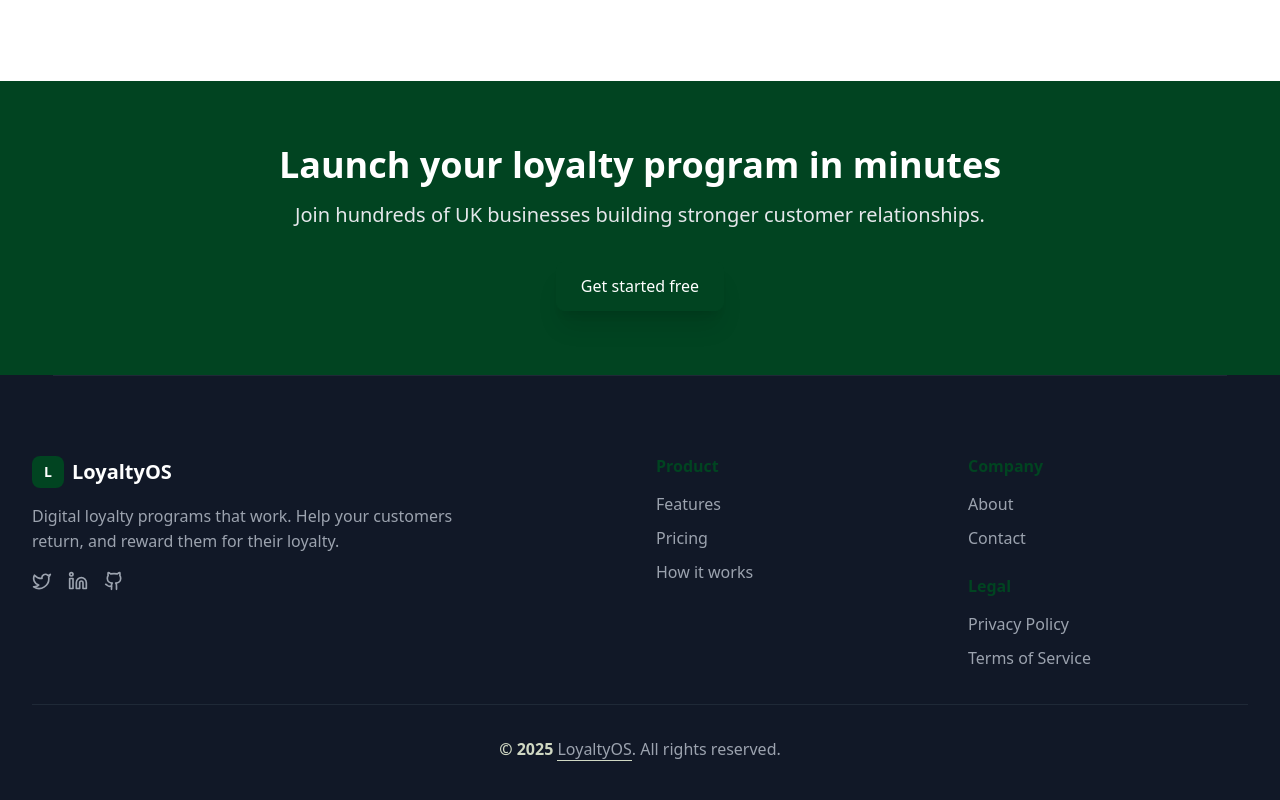
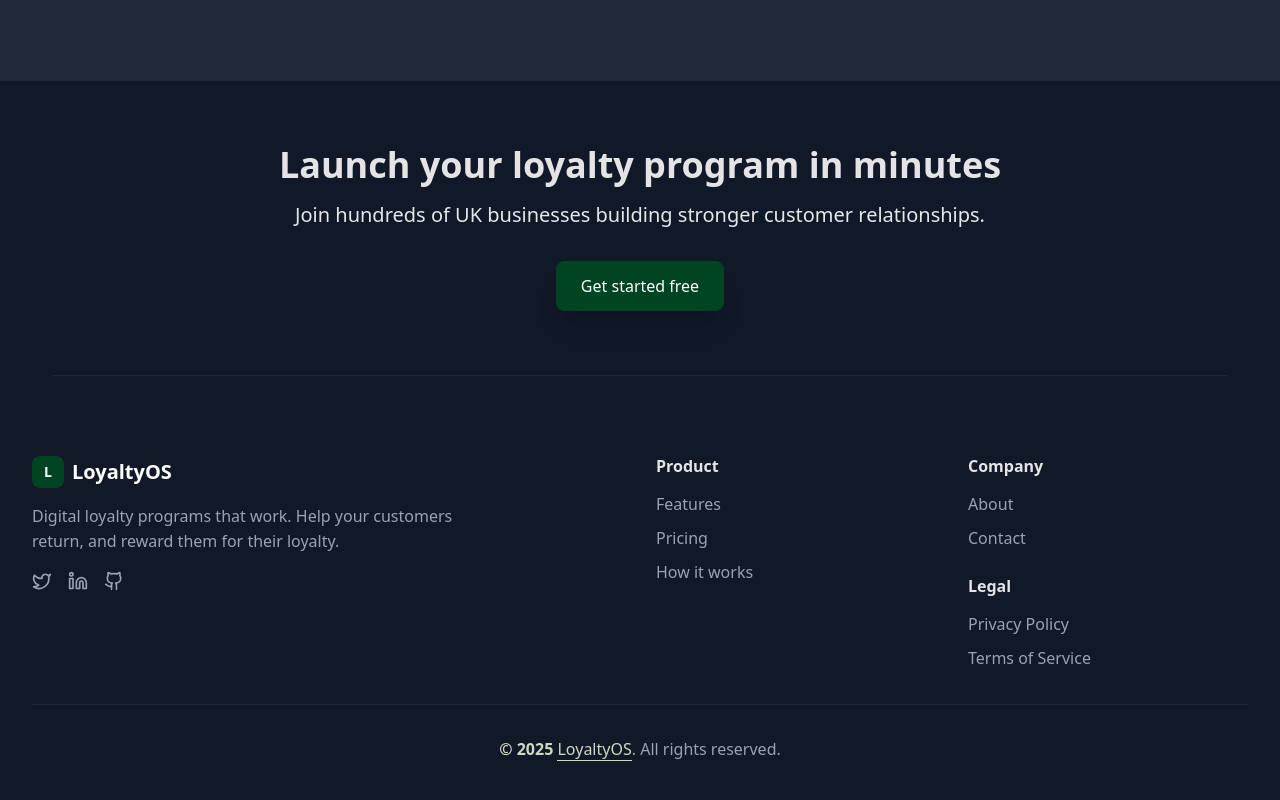
Before and after one commit to yuvrajsharma97/loyalty-saas, a Next.js app: page / in a window 1280 px wide. Shown: the part 5058-5858 px from the top of the page. Built offline with nearby package versions, Linux system fonts and the light colour scheme; no server answers.

Commit message:
admin feature changes 1

```diff
--- a/app/admin/store-owner/create/page.js
+++ b/app/admin/store-owner/create/page.js
@@ -57,17 +57,43 @@ export default function CreateStoreOwner() {
     if (Object.keys(newErrors).length === 0) {
       setLoading(true);
 
-      // Simulate API call
-      console.log("Creating store owner:", formData);
+      try {
+        const response = await fetch("/api/admin/store-owner/create", {
+          method: "POST",
+          headers: {
+            "Content-Type": "application/json",
+          },
+          body: JSON.stringify(formData),
+        });
 
-      // Generate placeholder ID
-      const id = Date.now().toString();
-      setNewStoreId(id);
+        const data = await response.json();
 
-      setTimeout(() => {
+        if (!response.ok) {
+          // Handle error response
+          setLoading(false);
+          if (data.details) {
+            // Zod validation errors
+            const zodErrors = {};
+            data.details.forEach((err) => {
+              zodErrors[err.path[0]] = err.message;
+            });
+            setErrors(zodErrors);
+          } else {
+            // Generic error
+            setErrors({ general: data.error || "Failed to create store owner" });
+          }
+          return;
+        }
+
+        // Success
+        setNewStoreId(data.data.store.id);
+        setSuccess(true);
         setLoading(false);
-        setSuccess(true);
-      }, 2000);
+      } catch (error) {
+        console.error("Error creating store owner:", error);
+        setLoading(false);
+        setErrors({ general: "Network error. Please try again." });
+      }
     }
   };
 
@@ -142,6 +168,17 @@ export default function CreateStoreOwner() {
       {/* Form Card */}
       <div className="bg-white dark:bg-zinc-800 rounded-xl shadow-md p-8">
         <form onSubmit={handleSubmit} className="space-y-6">
+          {/* General Error Banner */}
+          {errors.general && (
+            <Banner
+              type="error"
+              title="Error"
+              message={errors.general}
+              dismissible={true}
+              onDismiss={() => setErrors((prev) => ({ ...prev, general: "" }))}
+            />
+          )}
+
           {/* Owner Information */}
           <div className="space-y-4">
             <h3 className="text-lg font-semibold text-gray-900 dark:text-white">
--- a/app/globals.css
+++ b/app/globals.css
@@ -53,20 +53,27 @@
   }
 
   body {
-    background-color: var(--brand-secondary);
-    color: var(--text-primary);
     font-family: system-ui, -apple-system, sans-serif;
     line-height: 1.6;
   }
 
+  /* Force dark mode styles */
+  .dark body {
+    background-color: #18181b;
+    color: #e4e4e7;
+  }
+
   /* Typography using text color system */
   h1, h2, h3, h4, h5, h6 {
-    color: var(--text-primary);
     font-weight: 600;
     line-height: 1.3;
   }
+
+  .dark h1, .dark h2, .dark h3, .dark h4, .dark h5, .dark h6 {
+    color: #e4e4e7;
+  }
+
   p, li, a, span, div {
-    color: var(--text-light) ;
     font-weight: 400;
     line-height: 1.6;
   }
@@ -195,6 +202,12 @@
     transition: all 0.3s ease-in-out;
   }
 
+  .dark .card-brand {
+    background-color: #27272a;
+    border: 1px solid #3f3f46;
+    color: #e4e4e7;
+  }
+
   .card-brand:hover {
     box-shadow: 0 20px 25px -5px rgba(0, 0, 0, 0.1), 0 10px 10px -5px rgba(0, 0, 0, 0.04);
     transform: translateY(-2px);
@@ -219,6 +232,12 @@
     font-weight: 400;
   }
 
+  .dark .input-brand {
+    background-color: #27272a;
+    border: 1px solid #3f3f46;
+    color: #e4e4e7;
+  }
+
   .input-brand:focus {
     outline: none;
     border-color: var(--brand-primary);
@@ -227,6 +246,10 @@
 
   .input-brand::placeholder {
     color: var(--text-muted);
+  }
+
+  .dark .input-brand::placeholder {
+    color: #71717a;
   }
 
   /* Enhanced alert styles */
--- a/app/layout.js
+++ b/app/layout.js
@@ -16,15 +16,25 @@ export default async function RootLayout({ children }) {
   const session = await getServerSession(authOptions);
 
   return (
-    <html lang="en" data-theme="light" className="loyaltyos-theme">
+    <html lang="en" data-theme="dark" className="dark loyaltyos-theme">
       <head>
         <link
           href="https://cdn.jsdelivr.net/npm/daisyui@4.12.10/dist/full.min.css"
           rel="stylesheet"
           type="text/css"
         />
+        <script
+          dangerouslySetInnerHTML={{
+            __html: `
+              (function() {
+                document.documentElement.classList.add('dark');
+                document.documentElement.setAttribute('data-theme', 'dark');
+              })();
+            `,
+          }}
+        />
       </head>
-      <body className="antialiased" style={{backgroundColor: '#D0D8C3', color: '#014421'}}>
+      <body className="antialiased bg-zinc-900 text-white">
         <SessionProvider session={session}>
           <LoadingProvider>
             {children}
--- a/tailwind.config.js
+++ b/tailwind.config.js
@@ -1,5 +1,6 @@
 /** @type {import('tailwindcss').Config} */
 module.exports = {
+  darkMode: 'class',
   content: [
     "./pages/**/*.{js,ts,jsx,tsx,mdx}",
     "./components/**/*.{js,ts,jsx,tsx,mdx}",
@@ -52,7 +53,7 @@ module.exports = {
   daisyui: {
     themes: [
       {
-        loyalty: {
+        dark: {
           // Primary colors (dark green)
           primary: "#014421",
           "primary-focus": "#012f18",
@@ -64,15 +65,15 @@ module.exports = {
           "secondary-content": "#014421",
 
           // Neutral colors for text and backgrounds
-          neutral: "#2a2e37",
-          "neutral-focus": "#16181d",
-          "neutral-content": "#ffffff",
+          neutral: "#27272a",
+          "neutral-focus": "#18181b",
+          "neutral-content": "#e4e4e7",
 
-          // Base colors for backgrounds
-          "base-100": "#ffffff",
-          "base-200": "#f9fafb",
-          "base-300": "#f3f4f6",
-          "base-content": "#1f2937",
+          // Base colors for dark backgrounds
+          "base-100": "#18181b",
+          "base-200": "#27272a",
+          "base-300": "#3f3f46",
+          "base-content": "#e4e4e7",
 
           // State colors
           info: "#3abff8",
```
